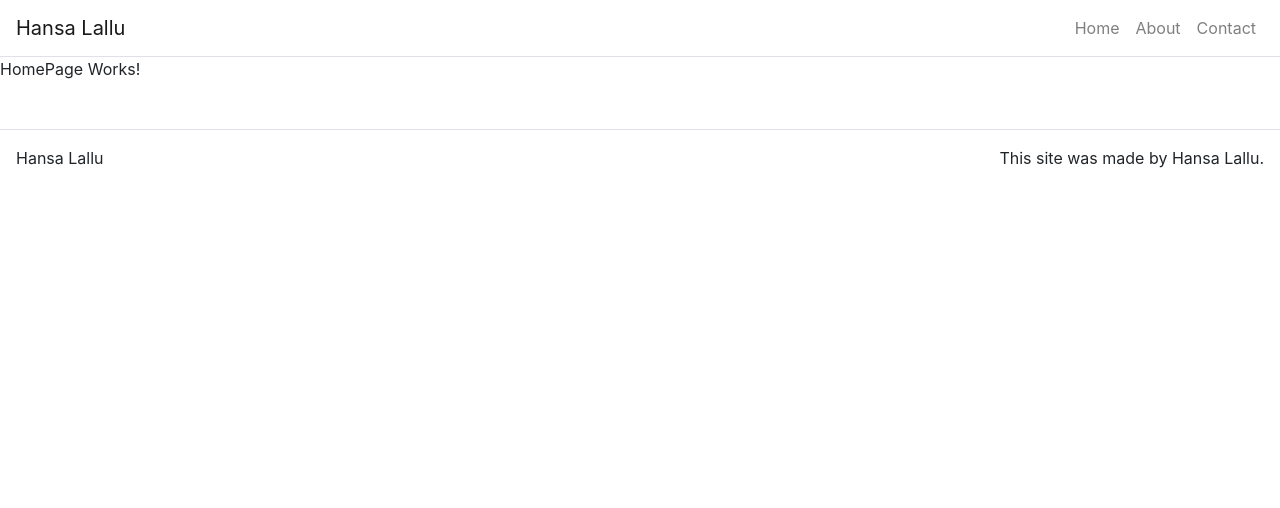
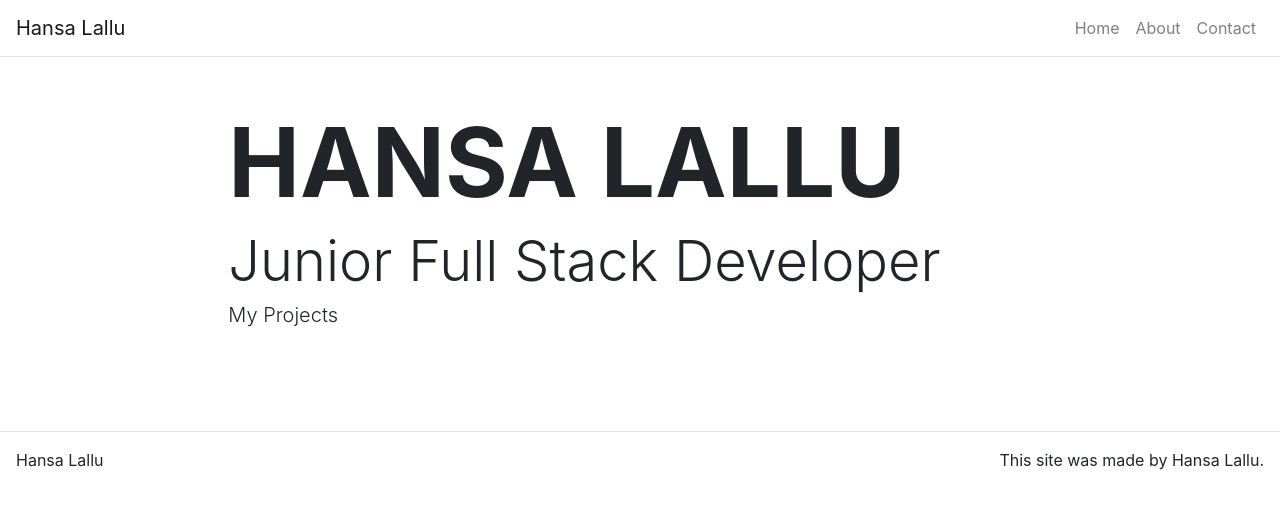
Before and after one commit to hansa-lallu/portfolio, a React (Create React App) app: page / in a window 1280 px wide. Shown: the top 508 px of the page. Built offline with nearby package versions, Linux system fonts and the light colour scheme.

Commit message:
adding bootstrap css to home page

```diff
--- a/src/App.js
+++ b/src/App.js
@@ -23,9 +23,9 @@
         { title: 'Contact', path: '/contact'}
       ],
       home: {
-        title: 'Hansa Lallu',
+        title: 'HANSA LALLU',
         subTitle: 'Junior Full Stack Developer',
-        text: 'Projects'
+        mainText: 'My Projects'
       },
       about: {
         title: 'About Me'
@@ -54,7 +54,7 @@
             </Navbar.Collapse>
           </Navbar>
 
-          <Route path='/' exact render={() => <HomePage title={this.state.home.title} subTitle={this.state.home.subTitle} test={this.state.home.text} />} />
+          <Route path='/' exact render={() => <HomePage title={this.state.home.title} subTitle={this.state.home.subTitle} mainText={this.state.home.mainText} />} />
           <Route path='/about' render={() => <AboutPage title={this.state.about.title} />} />
           <Route path='/contact' render={() => <ContactPage title={this.state.contact.title} />} />
 
--- /dev/null
+++ b/src/components/Hero.js
@@ -0,0 +1,24 @@
+import React from 'react';
+import Jumbotron from 'react-bootstrap/Jumbotron';
+import Container from 'react-bootstrap/Container'
+import Row from 'react-bootstrap/Row'
+import Col from 'react-bootstrap/Col'
+
+
+function Hero(props) {
+  return (
+    <Jumbotron className="bg-transparent jumbotron fluid p-0">
+      <Container fluid={true}>
+        <Row className="justify-content-center py-5">
+          <Col md={8} sm={12}>
+            { props.title && <h1 className="display-1 font-weight-bolder">{props.title} </h1>}
+            { props.subTitle && <h2 className="display-4 font-weight-light">{props.subTitle} </h2>}
+            { props.mainText && <h3 className="lead font-weight-light">{props.mainText} </h3>}
+          </Col>
+        </Row>
+      </Container>
+    </Jumbotron>
+  );
+}
+
+export default Hero;
--- a/src/pages/HomePage.js
+++ b/src/pages/HomePage.js
@@ -1,8 +1,9 @@
 import React from 'react';
+import Hero from '../components/Hero';
 
 function HomePage(props) {
   return (
-    <p>HomePage Works!</p>
+    <Hero title={props.title} subTitle={props.subTitle} mainText={props.mainText}/>
   );
 }
 
```
